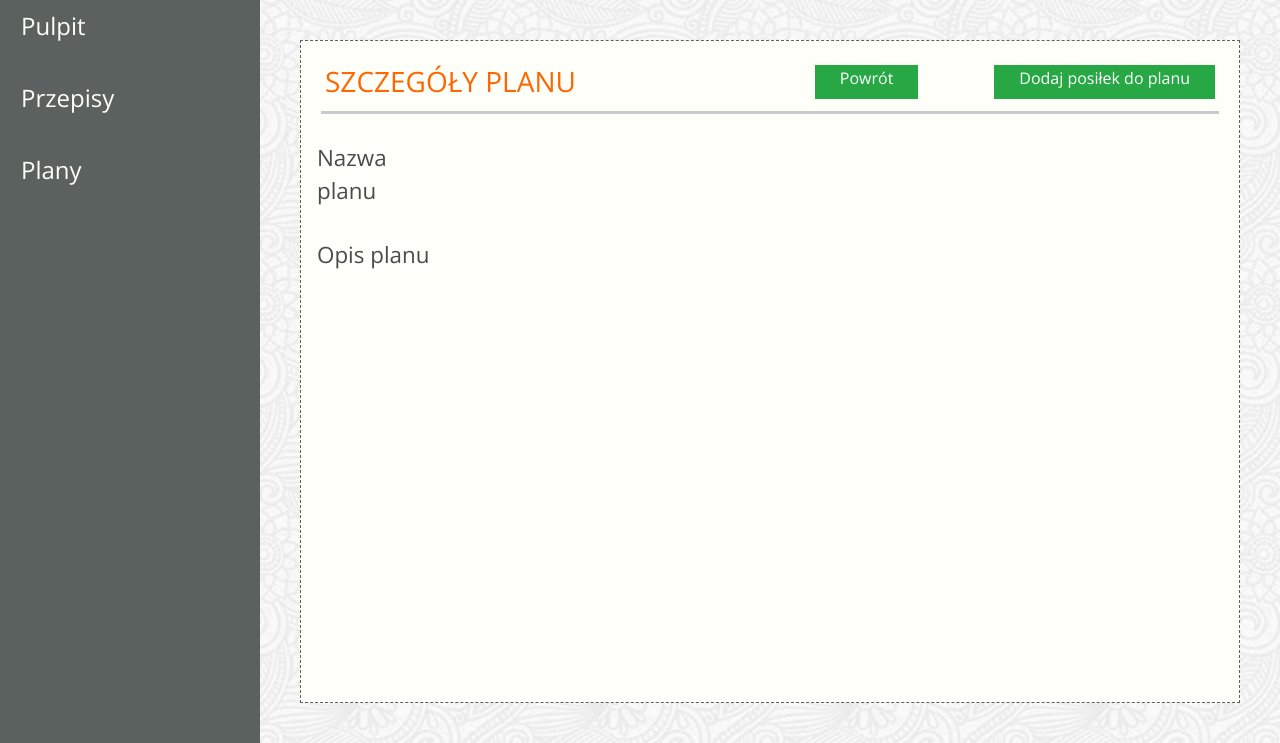
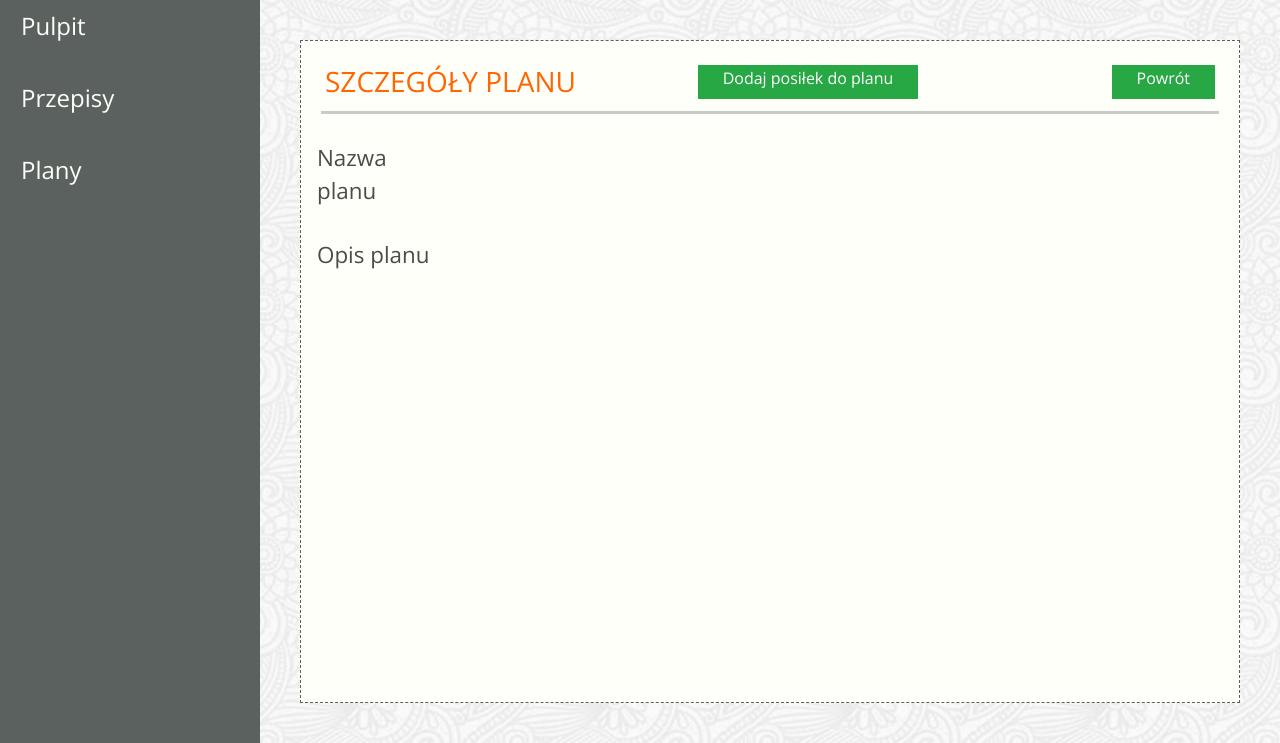
Before and after one commit to Krzysztof-Nerwinski/zaplanuj_jedzonko, a Django app: template jedzonko/templates/app-details-schedules.html in a window 1280 px wide. Shown: the part 84-827 px from the top of the page. Run offline with Django 3.2, Linux system fonts and the light colour scheme; the template is opened without the code that fills it, so the values that code supplies are empty; some libraries are stand-ins or nearby versions; some web fonts are replaced.

Commit message:
przesuwam przycisk w details/schedule

```diff
--- a/jedzonko/templates/app-details-schedules.html
+++ b/jedzonko/templates/app-details-schedules.html
@@ -8,10 +8,11 @@
                 <h3 class="color-header text-uppercase">SZCZEGÓŁY PLANU</h3>
             </div>
             <div class="col d-flex justify-content-end mb-2 noPadding">
-                <a href="{% url 'plan_list' %}" class="btn btn-success rounded-0 pt-0 pb-0 pr-4 pl-4">Powrót</a>
+                <a href="{% url 'plan_add_recipe' %}" class="btn btn-success rounded-0 pt-0 pb-0 pr-4 pl-4">Dodaj
+                    posiłek do planu</a>
             </div>
             <div class="col d-flex justify-content-end mb-2 noPadding">
-                <a href="{% url 'plan_add_recipe' %}" class="btn btn-success rounded-0 pt-0 pb-0 pr-4 pl-4">Dodaj posiłek do planu</a>
+                <a href="{% url 'plan_list' %}" class="btn btn-success rounded-0 pt-0 pb-0 pr-4 pl-4">Powrót</a>
             </div>
         </div>
 
```
